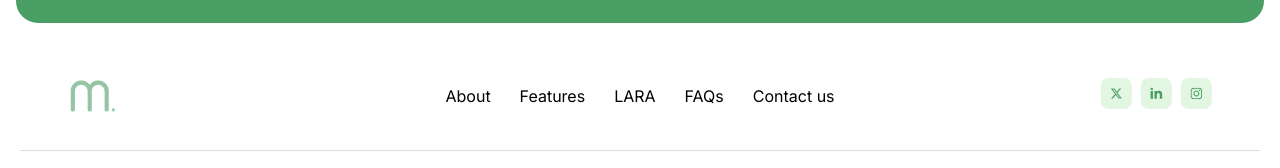
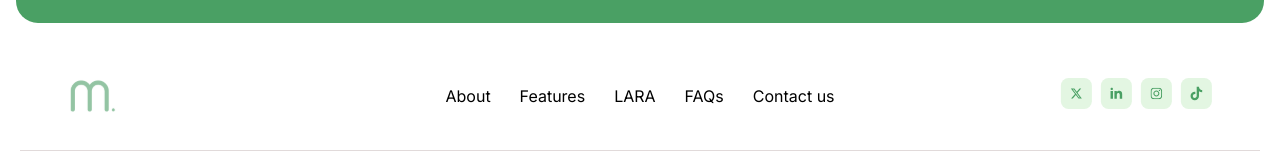
Before and after one commit to marble-legal/marble-legal-landing, a Next.js app: page / in a window 1280 px wide. Shown: the part 8527-8695 px from the top of the page. Built offline with nearby package versions, Linux system fonts and the light colour scheme.

Commit message:
fix footer links

```diff
--- a/src/app/components/footer.tsx
+++ b/src/app/components/footer.tsx
@@ -43,7 +43,7 @@ export default function Footer() {
               <Image src="/x.svg" alt="x" width={32} height={32} />
             </a>
             <a
-              href="https://www.linkedin.com/company/marblelegalsolutions/"
+              href="https://www.linkedin.com/company/marblels/about/"
               target="_blank"
               className="hover:-translate-y-0.5"
             >
@@ -65,6 +65,13 @@ export default function Footer() {
                 width={32}
                 height={32}
               />
+            </a>
+            <a
+              href="https://www.tiktok.com/@marblelegalsolutions"
+              target="_blank"
+              className="hover:-translate-y-0.5"
+            >
+              <Image src="/tiktok.svg" alt="tiktok" width={32} height={32} />
             </a>
           </div>
         </div>
```
Also changed, not shown: public/tiktok.svg (added).
